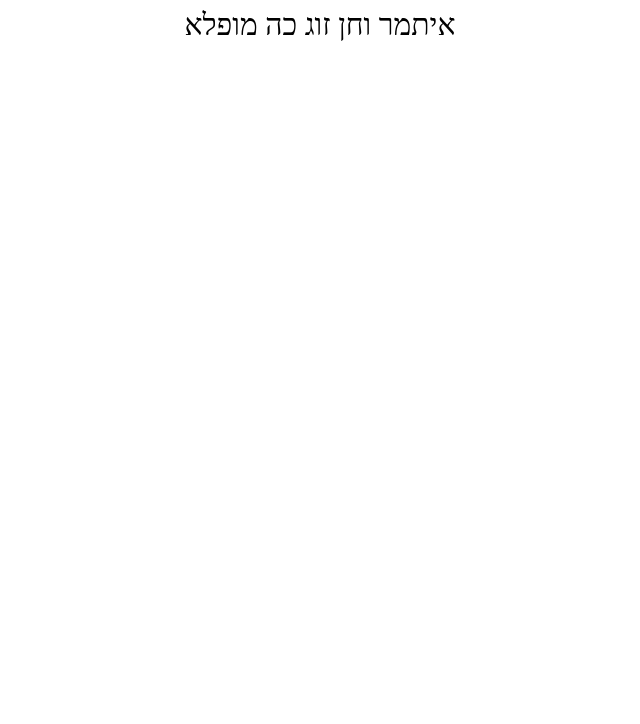
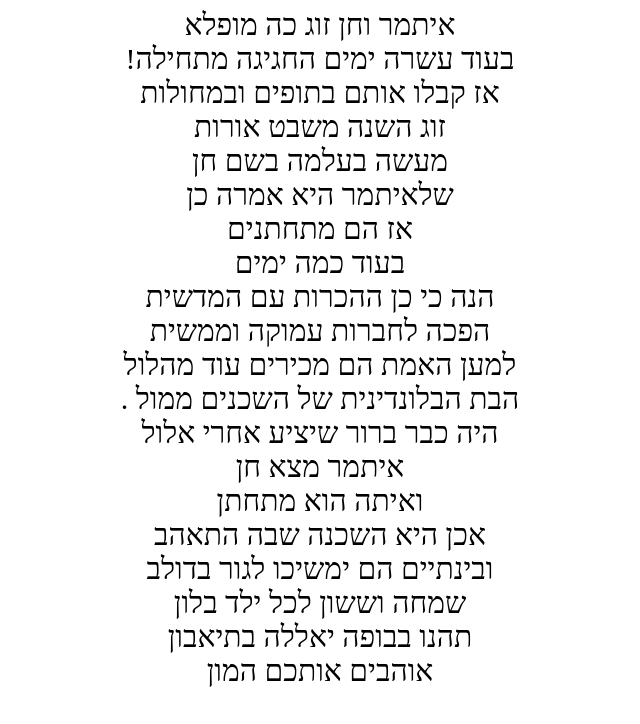
Before and after one commit to getplaces/haitachen.com, a plain HTML site: page song.html in a window 1280 px wide. Shown: the whole page, without its empty margins (320-960 px from the left). Drawn offline with Linux system fonts and the light colour scheme.

Commit message:
updated pics

```diff
--- a/song.html
+++ b/song.html
@@ -2,3 +2,22 @@
 <link rel="stylesheet" href="song.css">
 
 <div>איתמר וחן זוג כה מופלא</div>
+<div>בעוד עשרה ימים החגיגה מתחילה!</div>
+<div>אז קבלו אותם בתופים ובמחולות</div>
+<div>זוג השנה משבט אורות</div>
+<div>מעשה בעלמה בשם חן</div>
+<div>שלאיתמר היא אמרה כן</div>
+<div>אז הם מתחתנים</div>
+<div>בעוד כמה ימים </div>
+<div>הנה כי כן ההכרות עם המדשית</div>
+<div>הפכה לחברות עמוקה וממשית </div>
+<div>למען האמת הם מכירים עוד מהלול </div>
+<div>הבת הבלונדינית של השכנים ממול . </div>
+<div>היה כבר  ברור שיציע אחרי אלול </div>
+<div>איתמר מצא חן</div>
+<div>ואיתה הוא מתחתן</div>
+<div>אכן היא השכנה שבה התאהב</div>
+<div>ובינתיים הם ימשיכו לגור בדולב</div>
+<div>שמחה וששון לכל ילד בלון</div>
+<div>תהנו בבופה יאללה בתיאבון</div>
+<div>אוהבים אותכם המון</div>
```
Also changed, not shown: index.css (+23 -18 lines), index.html (+6 -6 lines).
